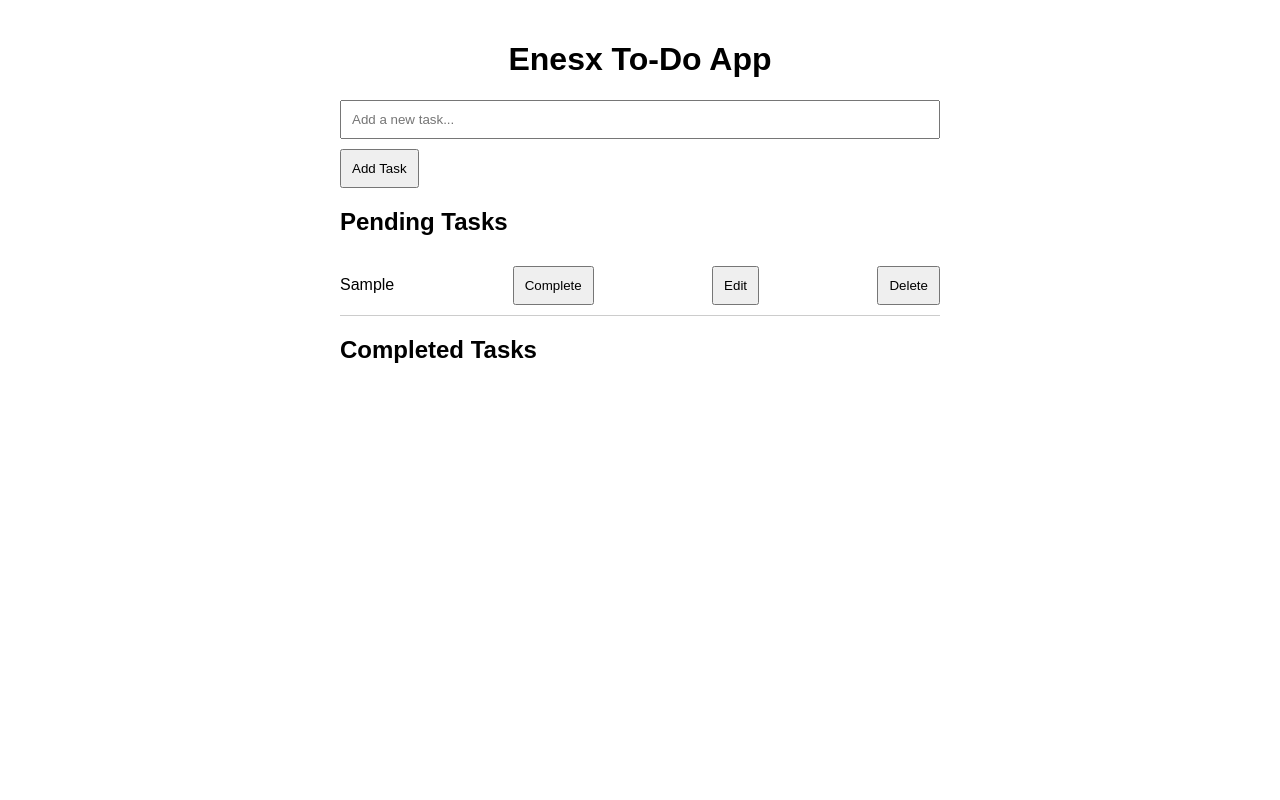
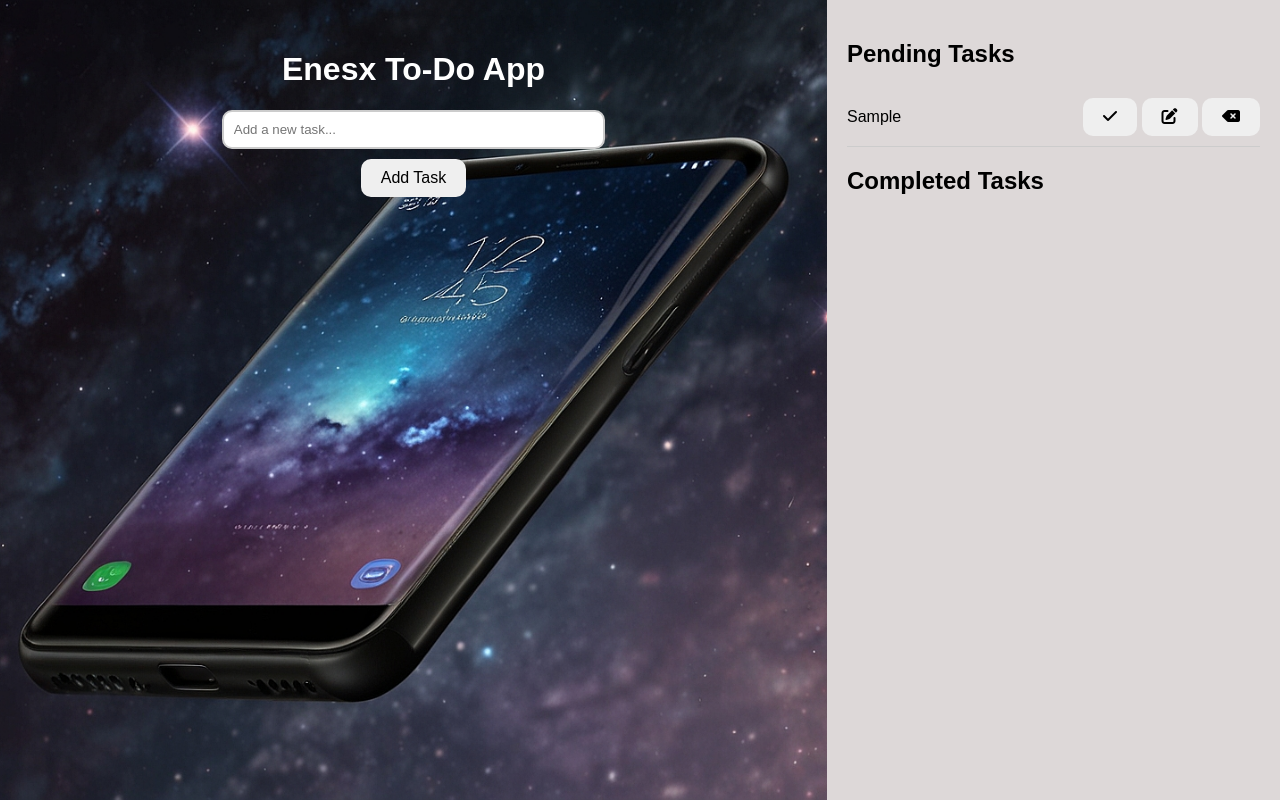
Before and after one commit to enesxcode/ToDo-App, a plain HTML site: page index.html in a window 1280 px wide. Both pictures are taken after typing "Sample" into the empty fields and a click on the button "Add Task". Drawn offline with Linux system fonts and the light colour scheme.

Commit message:
Files being seperated

```diff
--- /dev/null
+++ b/app.js
@@ -0,0 +1,84 @@
+ // Task list arrays
+ let tasks = [];
+ let completedTasks = [];
+
+ // Function to add a new task
+ function addTask() {
+   const taskInput = document.getElementById('taskInput');
+   const taskText = taskInput.value.trim();
+   if (taskText === '') return;
+
+   tasks.push(taskText);
+   renderTasks();
+   taskInput.value = '';
+ }
+
+ // Function to render tasks
+ function renderTasks() {
+   const pendingTasksContainer = document.getElementById('pendingTasks');
+   const completedTasksContainer = document.getElementById('completedTasks');
+
+   // Clear previous tasks
+   pendingTasksContainer.innerHTML = '';
+   completedTasksContainer.innerHTML = '';
+
+   // Render pending tasks
+   tasks.forEach((task, index) => {
+     const taskElement = document.createElement('div');
+     taskElement.classList.add('task');
+     taskElement.innerHTML = `
+        <div>
+            <span>${task}</span>
+        </div>
+        <div>
+            <button onclick="completeTask(${index})" title='Complete'><i class="fa-solid fa-check"></i></button>
+            <button onclick="editTask(${index})" title='Edit'><i class="fa-solid fa-pen-to-square"></i></button>
+            <button onclick="deleteTask(${index})" title='Delete'><i class="fa-solid fa-delete-left"></i></button>
+        </div>
+
+     `;
+     pendingTasksContainer.appendChild(taskElement);
+   });
+
+   // Render completed tasks
+   completedTasks.forEach((task, index) => {
+     const taskElement = document.createElement('div');
+     taskElement.classList.add('task', 'completed');
+     taskElement.innerHTML = `
+       <span>${task}</span>
+       <button onclick="deleteCompletedTask(${index})"><i class="fa-solid fa-delete-left"></i></button>
+     `;
+     completedTasksContainer.appendChild(taskElement);
+   });
+ }
+
+ // Function to mark a task as complete
+ function completeTask(index) {
+   const completedTask = tasks.splice(index, 1)[0];
+   completedTasks.push(completedTask);
+   renderTasks();
+ }
+
+ // Function to delete a pending task
+ function deleteTask(index) {
+   tasks.splice(index, 1);
+   renderTasks();
+ }
+
+ // Function to edit a pending task
+ function editTask(index) {
+   const newTaskText = prompt('Edit Task:', tasks[index]);
+   if (newTaskText !== null && newTaskText.trim() !== '') {
+     tasks[index] = newTaskText.trim();
+     renderTasks();
+   }
+ }
+
+ // Function to delete a completed task
+ function deleteCompletedTask(index) {
+   completedTasks.splice(index, 1);
+   renderTasks();
+ }
+
+ // Initial rendering
+ renderTasks();
--- a/index.html
+++ b/index.html
@@ -4,139 +4,29 @@
   <meta charset="UTF-8">
   <meta name="viewport" content="width=device-width, initial-scale=1.0">
   <title>Enesx To-Do App</title>
-  <style>
-    /* Basic CSS styling */
-    body {
-      font-family: Arial, sans-serif;
-      margin: 0;
-      padding: 20px;
-    }
-    h1 {
-      text-align: center;
-    }
-    .container {
-      max-width: 600px;
-      margin: 0 auto;
-    }
-    input[type="text"] {
-      width: 100%;
-      padding: 10px;
-      margin-bottom: 10px;
-      box-sizing: border-box;
-    }
-    button {
-      padding: 10px;
-    }
-    .task {
-      display: flex;
-      justify-content: space-between;
-      align-items: center;
-      border-bottom: 1px solid #ccc;
-      padding: 10px 0;
-    }
-    .task button {
-      margin-left: 10px;
-    }
-    .completed {
-      text-decoration: line-through;
-    }
-  </style>
+  <link rel="stylesheet" href="style.css">
 </head>
 <body>
 
 <div class="container">
+  <div class="content">
     <h1>Enesx To-Do App</h1>
     <input type="text" id="taskInput" placeholder="Add a new task...">
     <button onclick="addTask()">Add Task</button>
+  </div>
 
+  <aside>
     <h2>Pending Tasks</h2>
     <div id="pendingTasks"></div>
 
     <h2>Completed Tasks</h2>
     <div id="completedTasks"></div>
+  </aside>
+
 </div>
 
-<script>
-  // Task list arrays
-  let tasks = [];
-  let completedTasks = [];
-
-  // Function to add a new task
-  function addTask() {
-    const taskInput = document.getElementById('taskInput');
-    const taskText = taskInput.value.trim();
-    if (taskText === '') return;
-
-    tasks.push(taskText);
-    renderTasks();
-    taskInput.value = '';
-  }
-
-  // Function to render tasks
-  function renderTasks() {
-    const pendingTasksContainer = document.getElementById('pendingTasks');
-    const completedTasksContainer = document.getElementById('completedTasks');
-
-    // Clear previous tasks
-    pendingTasksContainer.innerHTML = '';
-    completedTasksContainer.innerHTML = '';
-
-    // Render pending tasks
-    tasks.forEach((task, index) => {
-      const taskElement = document.createElement('div');
-      taskElement.classList.add('task');
-      taskElement.innerHTML = `
-        <span>${task}</span>
-        <button onclick="completeTask(${index})">Complete</button>
-        <button onclick="editTask(${index})">Edit</button>
-        <button onclick="deleteTask(${index})">Delete</button>
-      `;
-      pendingTasksContainer.appendChild(taskElement);
-    });
-
-    // Render completed tasks
-    completedTasks.forEach((task, index) => {
-      const taskElement = document.createElement('div');
-      taskElement.classList.add('task', 'completed');
-      taskElement.innerHTML = `
-        <span>${task}</span>
-        <button onclick="deleteCompletedTask(${index})">Delete</button>
-      `;
-      completedTasksContainer.appendChild(taskElement);
-    });
-  }
-
-  // Function to mark a task as complete
-  function completeTask(index) {
-    const completedTask = tasks.splice(index, 1)[0];
-    completedTasks.push(completedTask);
-    renderTasks();
-  }
-
-  // Function to delete a pending task
-  function deleteTask(index) {
-    tasks.splice(index, 1);
-    renderTasks();
-  }
-
-  // Function to edit a pending task
-  function editTask(index) {
-    const newTaskText = prompt('Edit Task:', tasks[index]);
-    if (newTaskText !== null && newTaskText.trim() !== '') {
-      tasks[index] = newTaskText.trim();
-      renderTasks();
-    }
-  }
-
-  // Function to delete a completed task
-  function deleteCompletedTask(index) {
-    completedTasks.splice(index, 1);
-    renderTasks();
-  }
-
-  // Initial rendering
-  renderTasks();
-</script>
+<script src="https://kit.fontawesome.com/20f579d0f2.js" crossorigin="anonymous"></script>
+<script src="app.js"></script>
 
 </body>
 </html>
--- /dev/null
+++ b/style.css
@@ -0,0 +1,66 @@
+body {
+  font-family: Arial, sans-serif;
+  margin: 0;
+  padding: 0;
+}
+h1 {
+  text-align: center;
+  color: #fff;
+}
+.container {
+    display: flex;
+  max-width: 100%;
+  margin: 0 auto;
+}
+input[type="text"] {
+  width: 50%;
+  padding: 10px;
+  margin-bottom: 10px;
+  box-sizing: border-box;
+  /* outline: none; */
+  border: 2px solid #ccc;
+  border-radius: 10px;
+}
+button {
+  padding: 10px 20px;
+  border: none;
+  border-radius: 10px;
+  cursor: pointer;
+  font-size: 16px;
+}
+
+.task {
+  display: flex;
+  justify-content: space-between;
+  align-items: center;
+  border-bottom: 1px solid #ccc;
+  padding: 10px 0;
+}
+.task div div {
+  /* margin-left: 10px; */
+  display: flex;
+
+}
+.completed {
+  text-decoration: line-through;
+}
+
+.content{
+    display: flex;
+    flex-direction: column;
+    align-items: center;
+    width: 65%;
+    padding: 30px;
+    background-image: url(Default_galaxy_0.jpg);
+    background-position: center;
+    background-size: cover;
+}
+
+
+aside {
+    width: 35%;
+    /* border: 1px solid red; */
+    background-color: #ddd8d8;
+    min-height: 95vh;
+    padding: 20px;
+}
```
Also changed, not shown: Default_galaxy_0.jpg (added). Lines whose indentation alone changed are shown as unchanged.
